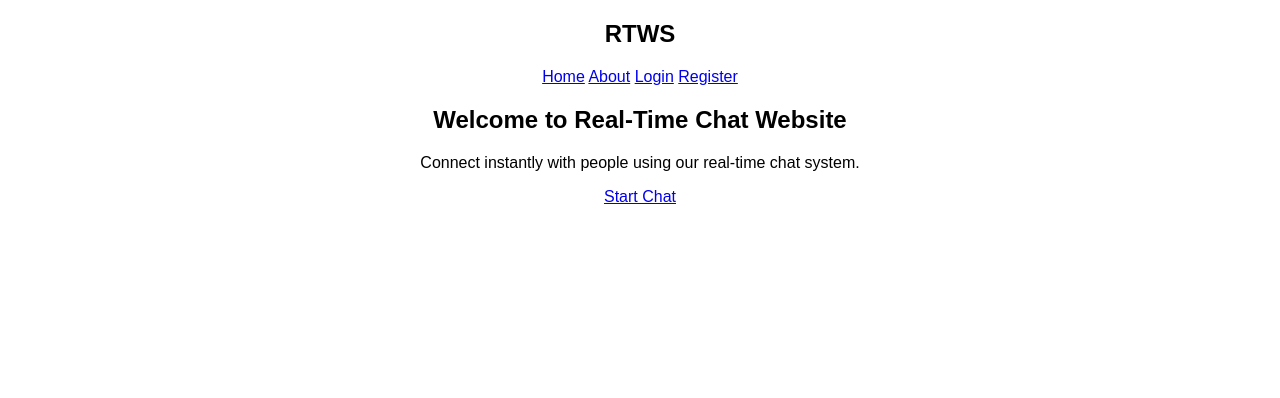
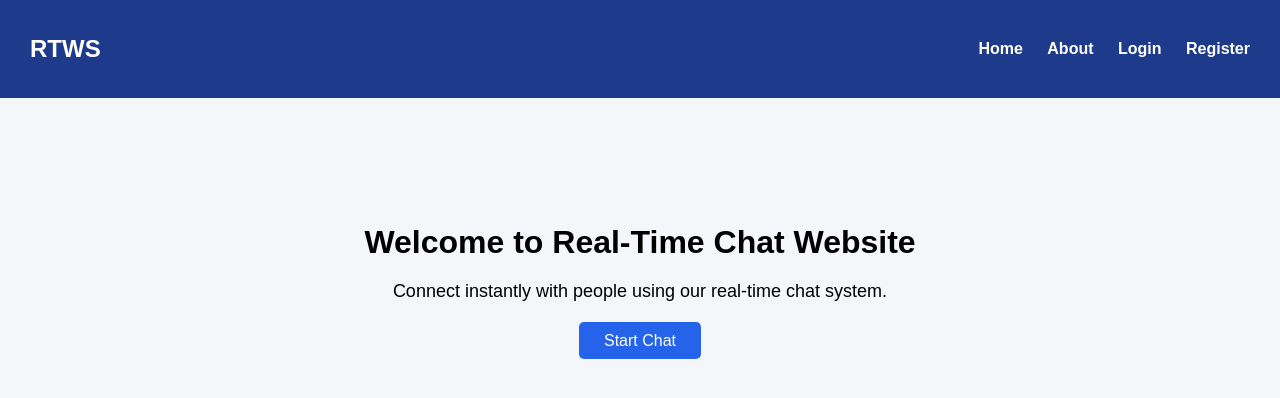
Before and after one commit to abhilashreddy4444-design/rtws, a website: page public/index.html in a window 1280 px wide. Drawn offline with Linux system fonts and the light colour scheme.

Commit message:
Update style.css

```diff
--- a/public/style.css
+++ b/public/style.css
@@ -1,13 +1,54 @@
 body {
-  font-family: Arial;
-  text-align: center;
+    margin: 0;
+    font-family: Arial, sans-serif;
+    background-color: #f4f6f9;
 }
 
-#messages {
-  width: 300px;
-  height: 200px;
-  border: 1px solid black;
-  margin: auto;
-  overflow-y: scroll;
-  padding: 5px;
+/* Navbar */
+.navbar {
+    background-color: #1e3a8a;
+    color: white;
+    padding: 15px 30px;
+    display: flex;
+    justify-content: space-between;
+    align-items: center;
 }
+
+.nav-links a {
+    color: white;
+    text-decoration: none;
+    margin-left: 20px;
+    font-weight: bold;
+}
+
+.nav-links a:hover {
+    text-decoration: underline;
+}
+
+/* Home Section */
+.home {
+    text-align: center;
+    padding: 100px 20px;
+}
+
+.home h2 {
+    font-size: 32px;
+    margin-bottom: 20px;
+}
+
+.home p {
+    font-size: 18px;
+    margin-bottom: 30px;
+}
+
+.btn {
+    background-color: #2563eb;
+    color: white;
+    padding: 10px 25px;
+    text-decoration: none;
+    border-radius: 5px;
+}
+
+.btn:hover {
+    background-color: #1e40af;
+}
```
